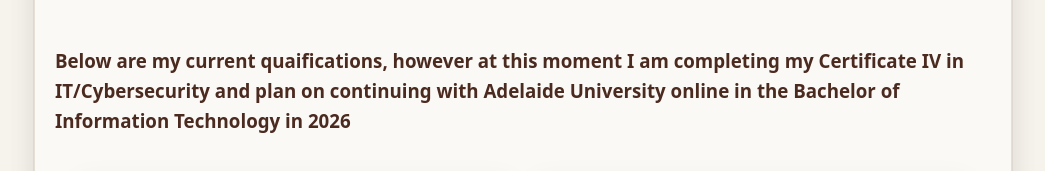
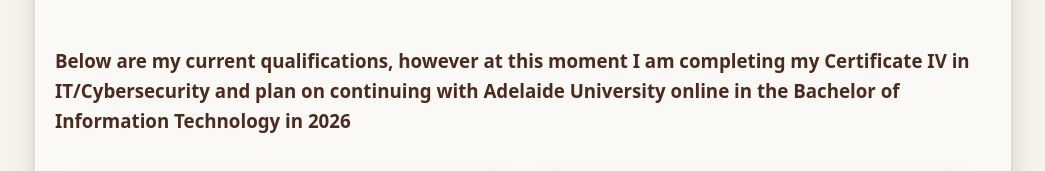
Before and after one commit to brandonelphick27/BrandonElphick_ResumeWebsite, a plain HTML site: page education.html in a window 1280 px wide. Shown: the part 194-365 px from the top of the page, without its empty margins (117-1162 px from the left). Drawn offline with Linux system fonts and the light colour scheme.

Commit message:
Update files

```diff
--- a/education.html
+++ b/education.html
@@ -29,7 +29,7 @@
         </div>
 
         <h2 class="fade-in">Education</h2>
-        <h3 class="fade-in"> Below are my current quaifications, however at this moment I am completing my Certificate IV in IT/Cybersecurity and plan on continuing with Adelaide University online in the Bachelor of Information Technology in 2026</h3>
+        <h3 class="fade-in"> Below are my current qualifications, however at this moment I am completing my Certificate IV in IT/Cybersecurity and plan on continuing with Adelaide University online in the Bachelor of Information Technology in 2026</h3>
 
 
 
```
